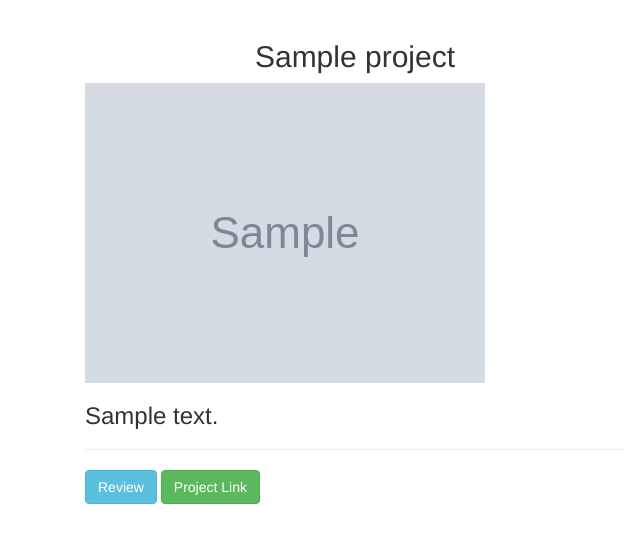
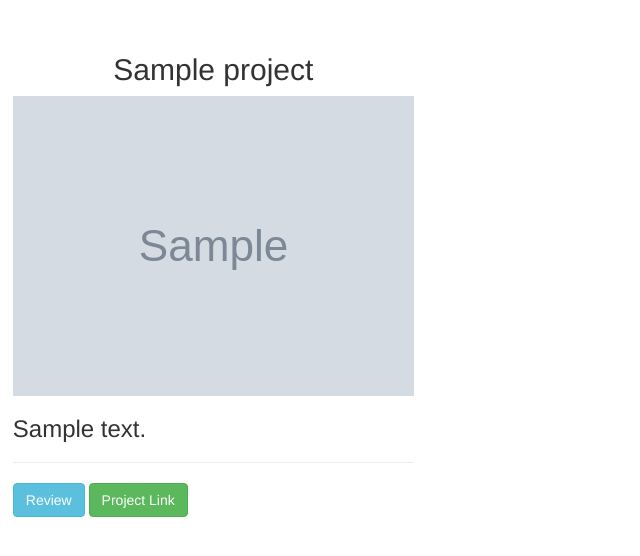
Before and after one commit to Ephraim-Kamau/Project-Awards, a Django app: page / in a window 1280 px wide. Shown: the part 88-644 px from the top of the page, without its empty margins (0-640 px from the left). Run offline with Django 3.2, Linux system fonts and the light colour scheme; a user stored in the database is signed in; tables that the repository leaves empty hold one stand-in row (values such as "Sample post"); grey boxes marked "Sample" are stand-in pictures; some libraries are stand-ins or nearby versions.

Commit message:
Add projects to app

```diff
--- a/projects/templates/today-projects.html
+++ b/projects/templates/today-projects.html
@@ -3,21 +3,22 @@
 {% block content %}
 {{block.super}}
 
+  <!-- displaying projects -->
+  <div class="row">
+  <div class="col-md-12">
 {% for project in projects %}
-
-<div class="container">
-
-
-  <!-- displaying projects -->
-    <div class="col-md-6">
+<div class="col-md-4" style="padding:1%">
+    <div class="card">
     <h2 class="text-center"> {{ project.title }} </h2>
-    <img class="img-responsive"  src="{{project.projects_image.url}}" class="img-responsive" alt="Image">
+    <img class="img-responsive"  src="{{project.projects_image.url}}" class="img-responsive" style="width:500px;height:300px;padding:0;" alt="Image">
     <h3>{{ project.description }}</h3><hr>
     <button class="btn btn-info" type="submit" name="button">Review</button>
     <a href="{{project.link_url}}" button class="btn btn-success" type="submit" name="button">Project Link</button></a>
   </div>
+</div>
+</div>
+</div>
 
-</div>
 
 
 {% endfor %}
--- /dev/null
+++ b/runtime.txt
@@ -0,0 +1 @@
+python-3.6.7
```
Also changed, not shown: projects/templates/profile.html (+3 -9 lines), projects/templates/registration/login.html (+6 -1 lines), media/images/blog.jpg (added), media/images/ed5bdce3e7f1e08bcba3552cd0297334.jpg (added), media/images/eefd105e160b810da1e83ca56c0a159a.jpg (added), media/images/logo3.jpg (added), media/images/nature-animals-cute-little-baby-elephant-1920x1200-69574-hd_zbuxPFM.jpg (added), media/images/nature-wallpapers-38.jpg (added), media/images/sky.png (added), media/images/trophy2.jpg (added), 1 other file.
